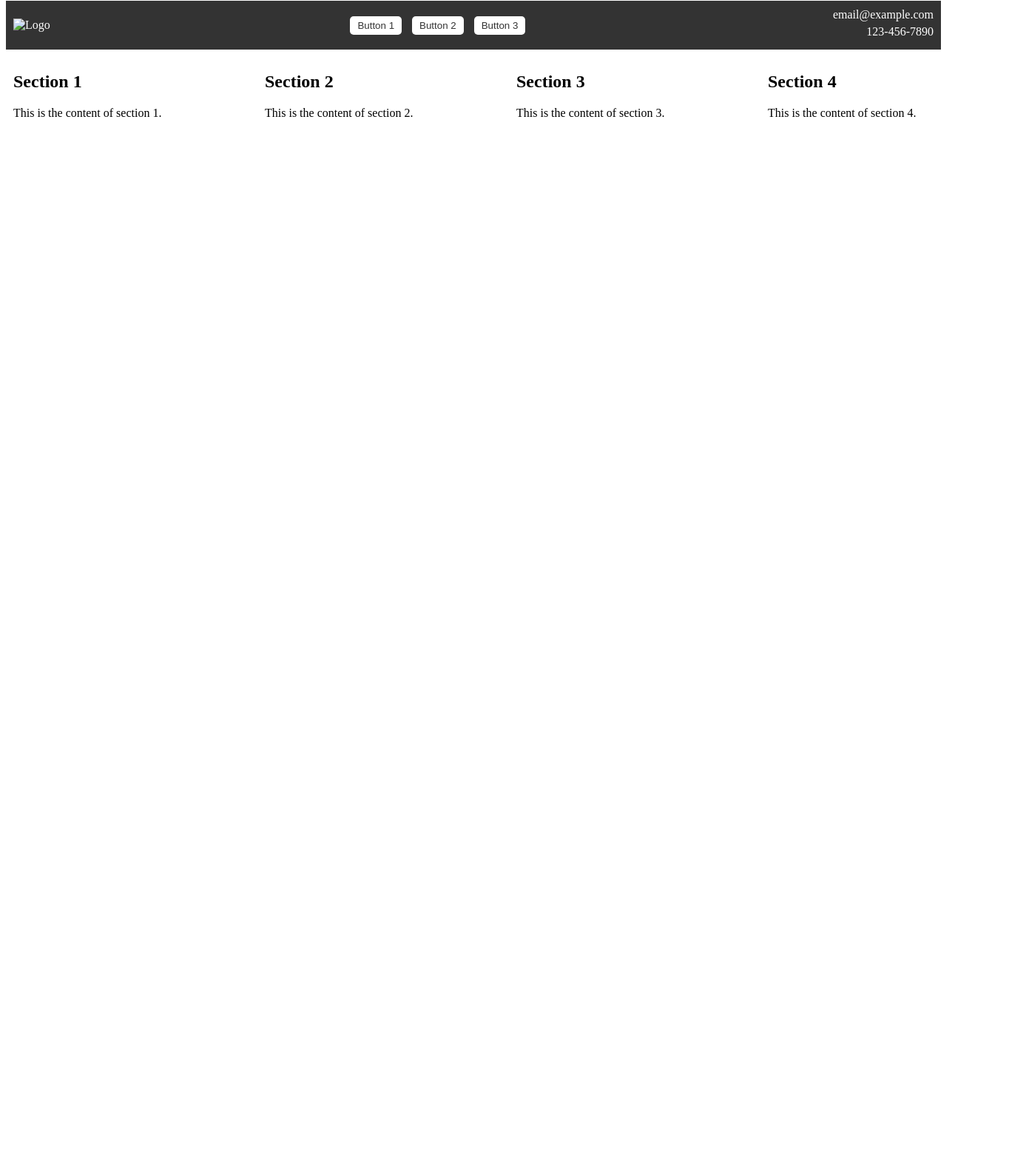
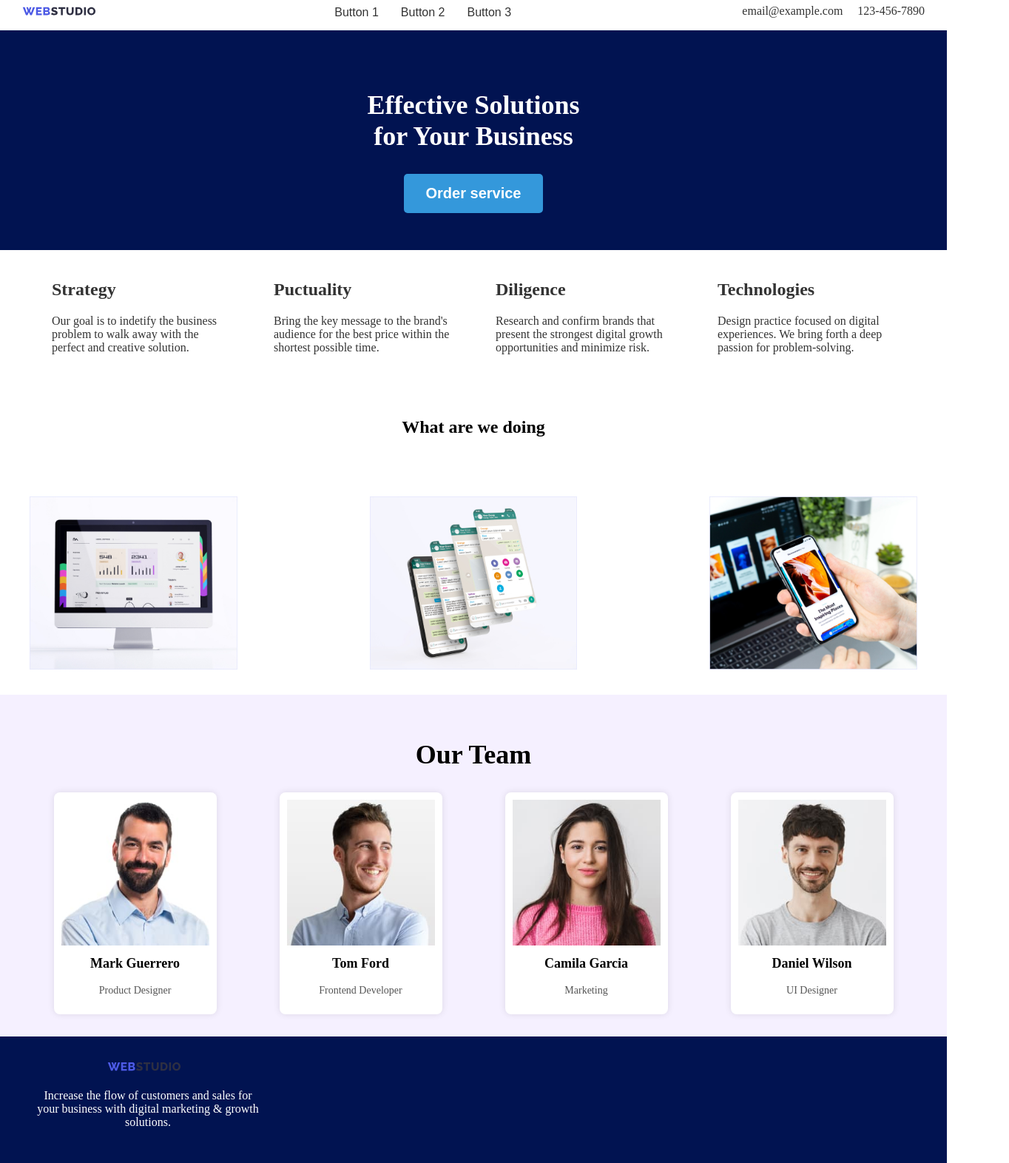
Before and after one commit to BalascanGabriel/Meditatii, a plain HTML site: page Tema2/index.html in a window 1280 px wide. Shown: the part 7-1579 px from the top of the page at 74% size, 1364 px wide, since content can reach past the window. Before the commit the page ends 800 px from the top, so only its background shows below. Drawn offline with Linux system fonts and the light colour scheme.

Commit message:
Finished template

```diff
--- a/Tema2/index.html
+++ b/Tema2/index.html
@@ -1,16 +1,18 @@
 <!DOCTYPE html>
 <html lang="en">
+
 <head>
     <meta charset="UTF-8">
     <meta name="viewport" content="width=device-width, initial-scale=1.0">
     <link rel="stylesheet" href="style.css"> <!-- Link to your CSS file -->
     <title>Your Website</title>
 </head>
+
 <body>
 
     <header>
         <div class="logo"> <!-- Your logo goes here -->
-        <img src="logo.png" alt="Logo">
+            <img src="./images/logo.svg" alt="Logo">
         </div>
         <div class="buttons">
             <button>Button 1</button>
@@ -23,29 +25,100 @@
         </div>
     </header>
 
+    <section class="hero-section">
+        <div class="hero-content">
+            <h1>
+                <span>Effective Solutions</span><br>
+                <span>for Your Business</span>
+            </h1>
+            <button class="order-button">Order service</button>
+        </div>
+    </section>
+
     <main>
+        <section class="mid-section">
             <section>
-        <h2>Section 1</h2>
-        <p>This is the content of section 1.</p>
+                <h2>Strategy</h2>
+                <p>Our goal is to indetify the business problem to walk away with the perfect and creative solution.</p>
             </section>
 
             <section>
-        <h2>Section 2</h2>
-        <p>This is the content of section 2.</p>
+                <h2>Puctuality</h2>
+                <p>Bring the key message to the brand's audience for the best price within the shortest possible time.
+                </p>
             </section>
 
             <section>
-        <h2>Section 3</h2>
-        <p>This is the content of section 3.</p>
+                <h2>Diligence</h2>
+                <p>Research and confirm brands that present the strongest digital growth opportunities and minimize
+                    risk.</p>
             </section>
 
             <section>
-        <h2>Section 4</h2>
-        <p>This is the content of section 4.</p>
+                <h2>Technologies</h2>
+                <p>Design practice focused on digital experiences. We bring forth a deep passion for problem-solving.
+                </p>
             </section>
+        </section>
+
+        <section class="what-we-do-section">
+            <h2>What are we doing</h2>
+        </section>
+
+        <section class="image-section">
+            <div class="image-container">
+                <img src="./images/monitor.jpeg.jpg" alt="Image 1">
+            </div>
+            <div class="image-container">
+                <img src="./images/phones.jpeg.jpg" alt="Image 2">
+            </div>
+            <div class="image-container">
+                <img src="./images/img.jpeg.jpg" alt="Image 3">
+            </div>
+        </section>
+
+        <section class="our-team-section">
+            <div class="our-team-title">
+                <h2>Our Team</h2>
+            </div>
+            <section class="team-cards-section">
+                <div class="team-card">
+                    <img src="./images/team1.jpg" alt="Person 1">
+                    <h3>Mark Guerrero</h3>
+                    <p>Product Designer</p>
+                </div>
+
+                <div class="team-card">
+                    <img src="./images/team2.jpg" alt="Person 2">
+                    <h3>Tom Ford</h3>
+                    <p>Frontend Developer</p>
+                </div>
+
+                <div class="team-card">
+                    <img src="./images/team3.jpg" alt="Person 3">
+                    <h3>Camila Garcia</h3>
+                    <p>Marketing</p>
+                </div>
+
+                <div class="team-card">
+                    <img src="./images/team4.jpg" alt="Person 3">
+                    <h3>Daniel Wilson</h3>
+                    <p>UI Designer</p>
+                </div>
+            </section>
+        </section>
+
     </main>
 
-<!-- The rest of your content goes here -->
+    <footer>
+        <div class="footer-content">
+            <div class="footer-logo">
+                <img src="./images/logo.svg" alt="Footer Logo">
+                <p>Increase the flow of customers and sales for your business with digital marketing & growth solutions.</p>
+            </div>
+        </div>
+    </footer>
 
 </body>
+
 </html>
--- a/Tema2/style.css
+++ b/Tema2/style.css
@@ -1,48 +1,237 @@
 body {
-    text-align: center; /* Center the inline-block elements */
+    text-align: center;
+    margin: 0;
 }
 
-main {
-    white-space: nowrap; /* Prevent line breaks between inline-block elements */
-}
 
-section {
-    display: inline-block;
-    width: 25%; /* Adjust the width as needed */
-    vertical-align: top; /* Align the top of the inline-block elements */
-    text-align: left; /* Reset the text alignment within the sections */
-    margin: 10px; /* Add some spacing between sections */
-}
-
+/*HEADER AREA STYLE*/
 header {
-    background-color: #333; /* Choose your background color */
-    color: #fff; /* Choose your text color */
+    color: #fff;
     padding: 10px;
     display: flex;
     justify-content: space-between;
     align-items: center;
 }
 
+.logo {
+    margin-left: 20px;
+}
+
 .logo img {
-    max-width: 100px; /* Adjust the size of your logo */
+    max-width: 100px;
+}
+
+.buttons {
+    margin-left: 20px;
+    display: flex;
 }
 
 .buttons button {
-    margin-right: 10px; /* Adjust the spacing between buttons */
-    background-color: #fff; /* Choose your button background color */
-    color: #333; /* Choose your button text color */
+    margin-right: 10px;
+    background-color: #fff;
+    color: #333;
     padding: 5px 10px;
     border: none;
     border-radius: 5px;
     cursor: pointer;
+    font-family: Arial, Helvetica, sans-serif;
+    font-size: medium;
 }
+
+.buttons button:hover {
+    background-color: #3498db;
+    color: #fff;
+    transform: scale(1.1);
+}
+
 
 .contact-info {
     text-align: right;
+    display: flex;
 }
 
-.email, .phone {
+.email,
+.phone {
     margin-bottom: 5px;
+    color: #333;
+    font-weight: 400;
+    margin-right: 20px;
 }
 
-/* Add more styling as needed */
+/*HEADER AREA STYLE FINISH*/
+
+/*HERO SECTION AREA STYLE*/
+.hero-section {
+    background-color: rgb(1, 19, 81);
+    color: #fff;
+    padding: 50px 0;
+}
+
+.hero-content {
+    max-width: 800px;
+    margin: 0 auto;
+}
+
+.hero-content h1 {
+    font-size: 36px;
+    font-weight: bold;
+}
+
+.order-button {
+    background-color: #3498db;
+    color: #fff;
+    padding: 15px 30px;
+    border: none;
+    border-radius: 5px;
+    cursor: pointer;
+    font-size: 20px;
+    font-weight: bold;
+}
+
+.order-button:hover {
+    background-color: #2980b9;
+}
+
+/*HERO SECTION AREA STYLE FINISH*/
+
+/*MID SECTION AREA STYLE*/
+.mid-section {
+    display: flex;
+    justify-content: space-around;
+    flex-wrap: wrap;
+    max-width: 1200px;
+    margin: 0 auto;
+}
+
+.mid-section section {
+    width: 20%;
+    text-align: left;
+    margin: 10px;
+    color: #333;
+    padding: 10px;
+}
+
+/*MID SECTION AREA STYLE FINISH*/
+
+/*WHAT WE DO SECTION*/
+.what-we-do-section {
+    text-align: center;
+    padding: 30px;
+}
+
+.what-we-do-section h2 {
+    font-size: 24px;
+    font-weight: bold;
+}
+
+/*WHAT WE DO SECTION FINISH*/
+
+/*IMGAE SECTION STYLE*/
+.image-section {
+    display: flex;
+    justify-content: space-between;
+    margin-top: 30px;
+    /* Add some space between sections */
+    margin-right: 30px;
+    /* Add space on the right */
+    margin-left: 30px;
+    /* Add space on the left */
+    margin-bottom: 30px;
+}
+
+.image-container {
+    width: 23%;
+    /* Adjust the width as needed */
+    margin-right: 10px;
+    /* Add space on the right */
+    margin-left: 10px;
+    /* Add space on the left */
+}
+
+.image-container img {
+    width: 100%;
+    /* Make sure the image fills the container */
+}
+
+/*IMGAE SECTION STYLE END*/
+
+/*OUR TEAM SECTION STYLE*/
+.our-team-section {
+    background-color: #f5f0ff;
+    /* Very light purple background */
+    padding: 30px;
+    text-align: center;
+}
+
+.our-team-title {
+    margin: 30px;
+}
+
+.our-team-title h2 {
+    color: #000;
+    /* Black text color */
+    font-size: 36px;
+    font-weight: bold;
+}
+
+.team-cards-section {
+    display: flex;
+    justify-content: space-around;
+    margin-top: 20px;
+}
+
+.team-card {
+    width: 200px;
+    background-color: #fff;
+    /* White background for each card */
+    padding: 10px;
+    border-radius: 8px;
+    box-shadow: 0 0 10px rgba(0, 0, 0, 0.1);
+    /* Add a subtle shadow */
+}
+
+.team-card img {
+    width: 100%;
+}
+
+.team-card h3 {
+    margin-top: 10px;
+    font-size: 18px;
+    font-weight: bold;
+}
+
+.team-card p {
+    margin-top: 5px;
+    font-size: 14px;
+    color: #555;
+    /* Dark gray text color */
+}
+
+/*OUR TEAM SECTION STYLE END*/
+
+footer {
+    background-color: rgb(1, 19, 81); /* Black background color for the footer */
+    color: #fff; /* White text color */
+    padding: 20px;
+    text-align: center;
+}
+
+.footer-content {
+    display: flex;
+    justify-content: flex-start; /* Align items to the left */
+    align-items: flex-start; /* Align items to the top */
+    margin-left: 20px; /* Adjust the left margin as needed */
+    padding: 10px; /* Add padding for spacing within the box */
+    max-width: 300px; /* Set a maximum width for the box */
+}
+
+.footer-logo img {
+    max-width: 100px; /* Adjust the size of the logo */
+    margin-right: 10px; /* Add space between logo and text */
+}
+
+.footer-text p {
+    font-size: 14px;
+    margin: 0;
+    word-wrap: break-word; /* Allow the text to wrap within the box */
+}
```
Also changed, not shown: Tema2/images/img.jpeg.jpg (added), Tema2/images/logo.svg (added), Tema2/images/monitor.jpeg.jpg (added), Tema2/images/phones.jpeg.jpg (added), Tema2/images/team1.jpg (added), Tema2/images/team2.jpg (added), Tema2/images/team3.jpg (added), Tema2/images/team4.jpg (added). Lines whose indentation alone changed are shown as unchanged.
